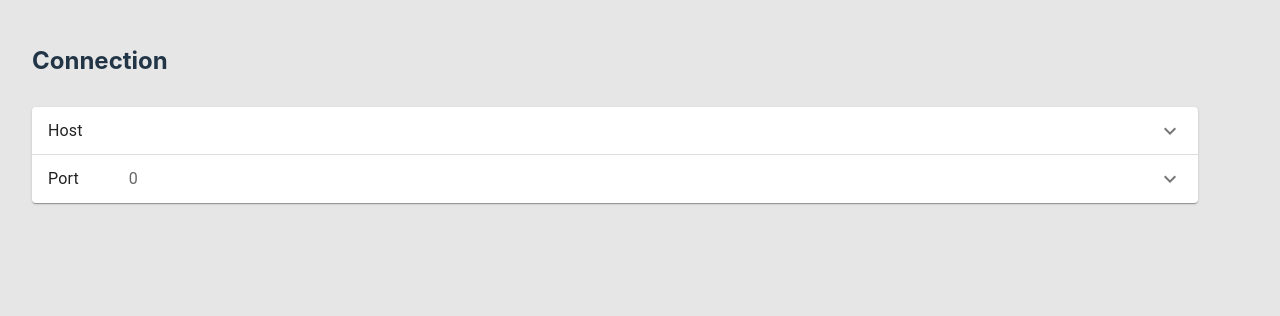
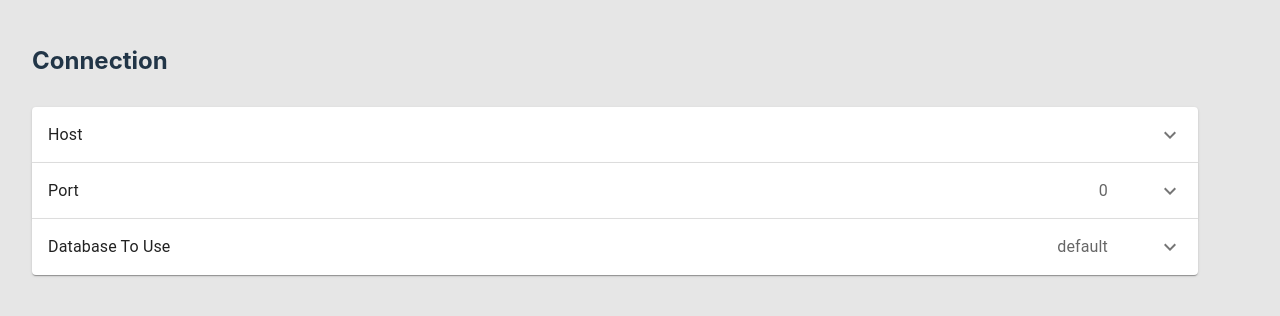
Before and after one commit to hollowdll/hakjdb-gui, a React (Vite) app: page /connection in a window 1280 px wide. Shown: the top 316 px of the page. Built offline with nearby package versions, Linux system fonts and the light colour scheme.

Commit message:
added default db to use

```diff
--- a/src/components/connect/ConnectionDialog.tsx
+++ b/src/components/connect/ConnectionDialog.tsx
@@ -26,6 +26,7 @@ export function ConnectionDialog({ handleConnect }: ConnectionDialogProps) {
   const [connectionInfo, setConnectionInfo] = useState<ConnectionInfo>({
     host: "localhost",
     port: 12345,
+    defaultDb: "default"
   });
 
   const handleClose = () => {
@@ -85,6 +86,13 @@ export function ConnectionDialog({ handleConnect }: ConnectionDialogProps) {
             }}
             {...allyPropsDialogTextField()}
           />
+          <TextField
+            name= "defaultDb"
+            label="Database To Use"
+            value={connectionInfo.defaultDb}
+            onChange={inputChanged}
+            {...allyPropsDialogTextField()}
+          />
         </DialogContent>
         <DialogActions {...allyPropsDialogActions()}>
           <Button variant="contained" onClick={handleConnectClick}>Connect</Button>
--- a/src/components/views/ConnectionView.tsx
+++ b/src/components/views/ConnectionView.tsx
@@ -4,10 +4,23 @@ import {
   AccordionDetails,
   Typography,
   Box,
+  ListItemText,
 } from "@mui/material";
 import ExpandMoreIcon from "@mui/icons-material/ExpandMore";
 import { useState, SyntheticEvent } from "react";
 import { useConnectionInfoStore } from "../../state/store";
+
+function allyPropsField() {
+  return {
+    sx: { marginRight: "80px" },
+  }
+}
+
+function allyPropsValue() {
+  return {
+    sx: { marginRight: "50px", textAlign: "end", color: "text.secondary", wordBreak: "break-word" },
+  };
+}
 
 export default function ConnectionView() {
   const [accordionExpanded, setAccordionExpanded] = useState<string | false>(
@@ -20,12 +33,6 @@ export default function ConnectionView() {
       setAccordionExpanded(isExpanded ? panel : false);
     };
 
-  function allyPropsConnectionValue(field: string) {
-    return {
-      id: `connection-value-${field}`,
-      sx: { marginLeft: "50px", marginRight: "30px", color: "text.secondary", wordBreak: "break-word" },
-    };
-  }
 
   return (
     <Box sx={{ width: "100%" }}>
@@ -36,8 +43,11 @@ export default function ConnectionView() {
           onChange={handleAccordionChange("panel1")}
         >
           <AccordionSummary expandIcon={<ExpandMoreIcon />}>
-            <Typography sx={{}}>Host</Typography>
-            <Typography {...allyPropsConnectionValue("host")}>{connectionInfo.host}</Typography>
+            <ListItemText primary="Host" {...allyPropsField()} />
+            <ListItemText
+              primary={connectionInfo.host}
+              {...allyPropsValue()}
+            />
           </AccordionSummary>
           <AccordionDetails>
             <Typography>Server's address to connect to. Can be hostname or IP address.</Typography>
@@ -49,11 +59,30 @@ export default function ConnectionView() {
           onChange={handleAccordionChange("panel2")}
         >
           <AccordionSummary expandIcon={<ExpandMoreIcon />}>
-            <Typography >Port</Typography>
-            <Typography {...allyPropsConnectionValue("port")}>{connectionInfo.port}</Typography>
+            <ListItemText primary="Port" {...allyPropsField()} />
+            <ListItemText
+              primary={connectionInfo.port}
+              {...allyPropsValue()}
+            />
           </AccordionSummary>
           <AccordionDetails>
             <Typography>Server's TCP/IP port. Ranges from 1 to 65535.</Typography>
+          </AccordionDetails>
+        </Accordion>
+
+        <Accordion
+          expanded={accordionExpanded === "panel3"}
+          onChange={handleAccordionChange("panel3")}
+        >
+          <AccordionSummary expandIcon={<ExpandMoreIcon />}>
+            <ListItemText primary="Database To Use" {...allyPropsField()} />
+            <ListItemText
+              primary={connectionInfo.defaultDb}
+              {...allyPropsValue()}
+            />
+          </AccordionSummary>
+          <AccordionDetails>
+            <Typography>Commands in Keys view use this database by default.</Typography>
           </AccordionDetails>
         </Accordion>
       </Box>
--- a/src/components/views/KeysView.tsx
+++ b/src/components/views/KeysView.tsx
@@ -2,8 +2,9 @@ import { Box } from "@mui/material";
 
 export default function KeysView() {
   return (
-    <Box>
+    <Box sx={{width: "100%"}}>
       <h1>Keys</h1>
+
     </Box>
   );
 }
--- a/src/state/store.ts
+++ b/src/state/store.ts
@@ -32,7 +32,7 @@ interface LoadingState {
 }
 
 export const useConnectionInfoStore = create<ConnectionInfoState>((set) => ({
-  connectionInfo: { host: "", port: 0 },
+  connectionInfo: { host: "", port: 0, defaultDb: "default" },
   setConnectionInfo: (newConnectionInfo) => set(() => ({ connectionInfo: newConnectionInfo })),
 }));
 
--- a/src/types/types.ts
+++ b/src/types/types.ts
@@ -1,6 +1,7 @@
 export interface ConnectionInfo {
   host: string,
   port: number,
+  defaultDb: string,
 }
 
 export interface NavItem {
```
